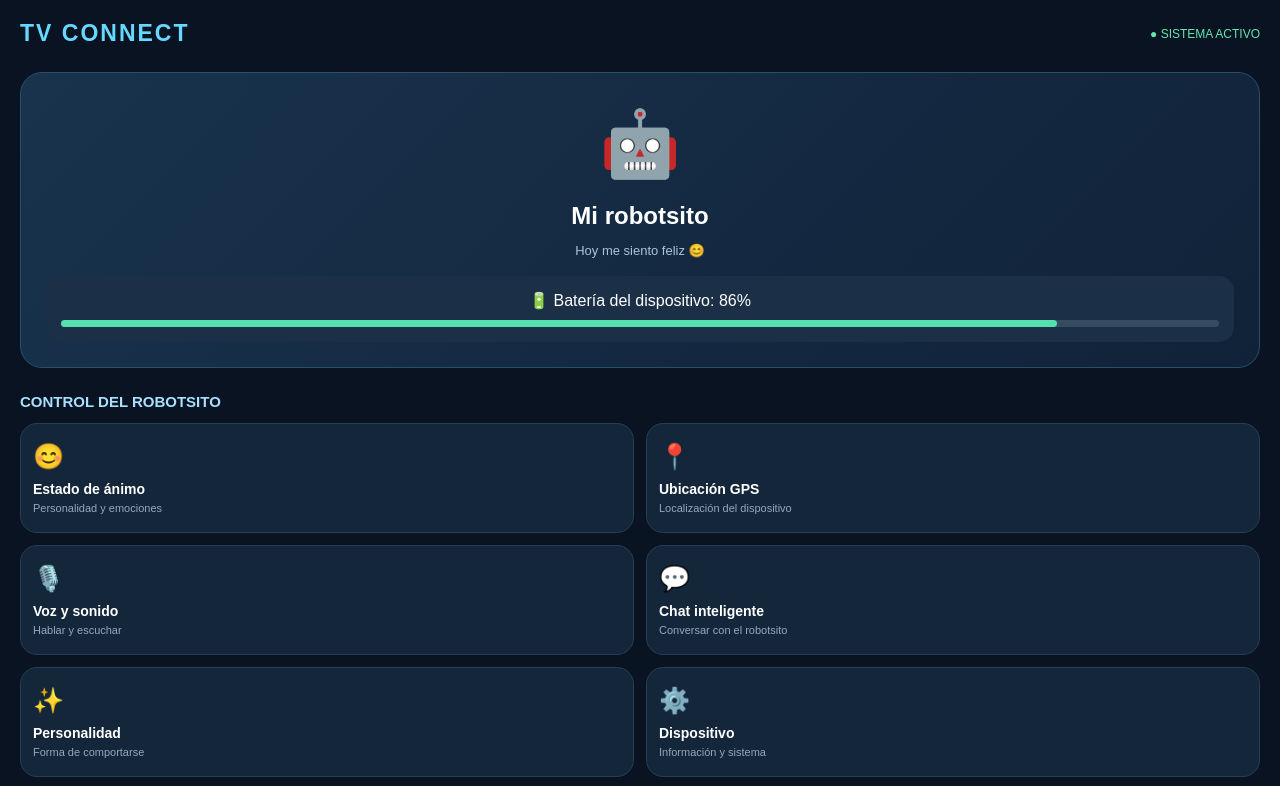
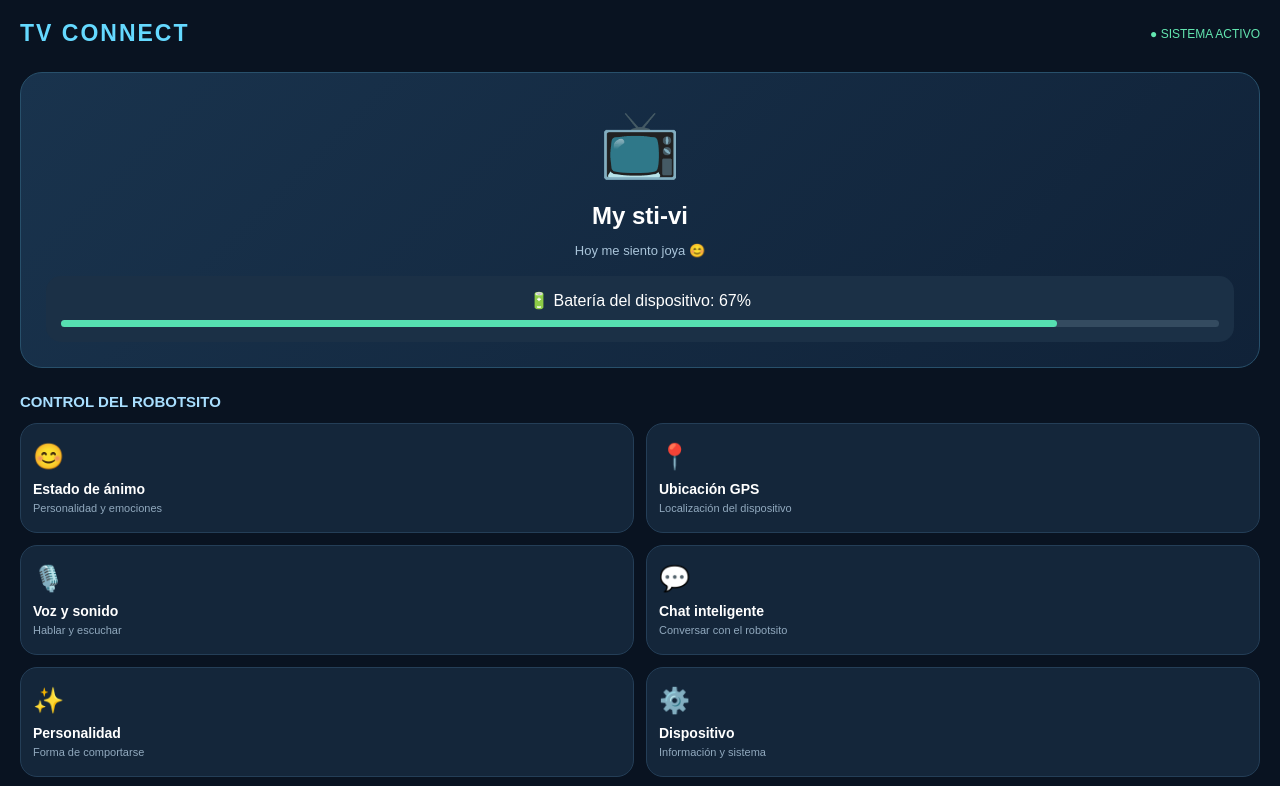
Before and after one commit to tayronkalebgarciaserrano-design/TV-connect, a plain HTML site: page index.html in a window 1280 px wide. Shown: the top 786 px of the page. Drawn offline with Linux system fonts and the light colour scheme.

Commit message:
Update robot section with new icon and status

```diff
--- a/index.html
+++ b/index.html
@@ -45,11 +45,11 @@ footer{text-align:center;color:#627d96;font-size:11px;margin-top:28px}
 </header>
 
 <section class="robot">
-  <div class="robot-icon">🤖</div>
-  <h2>Mi robotsito</h2>
-  <p id="animo">Hoy me siento feliz 😊</p>
+  <div class="robot-icon">📺</div>
+  <h2>My sti-vi</h2>
+  <p id="animo">Hoy me siento joya 😊</p>
   <div class="battery">
-    🔋 Batería del dispositivo: 86%
+    🔋 Batería del dispositivo: 67%
     <div class="bar"><div class="fill"></div></div>
   </div>
 </section>
```
